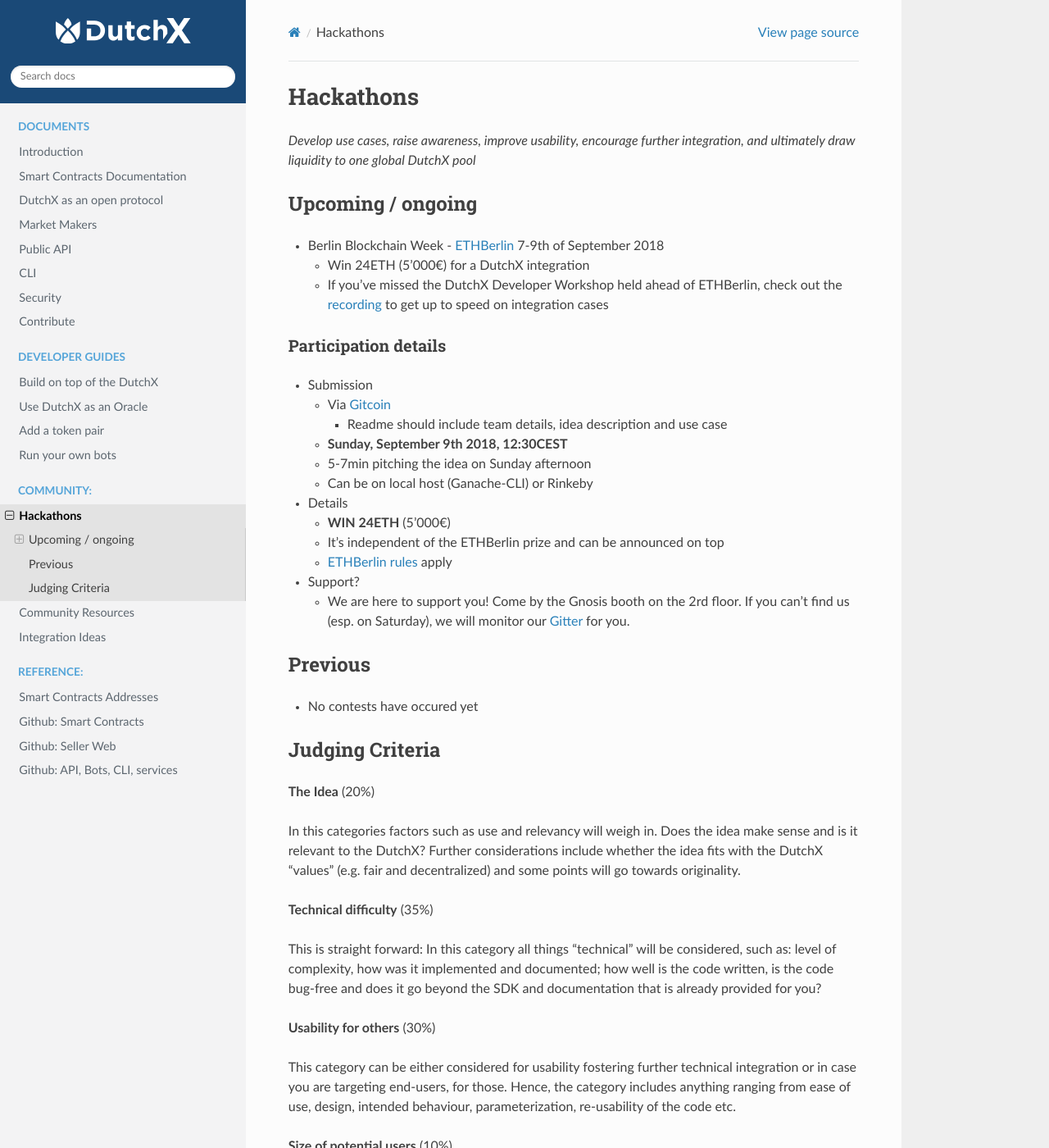
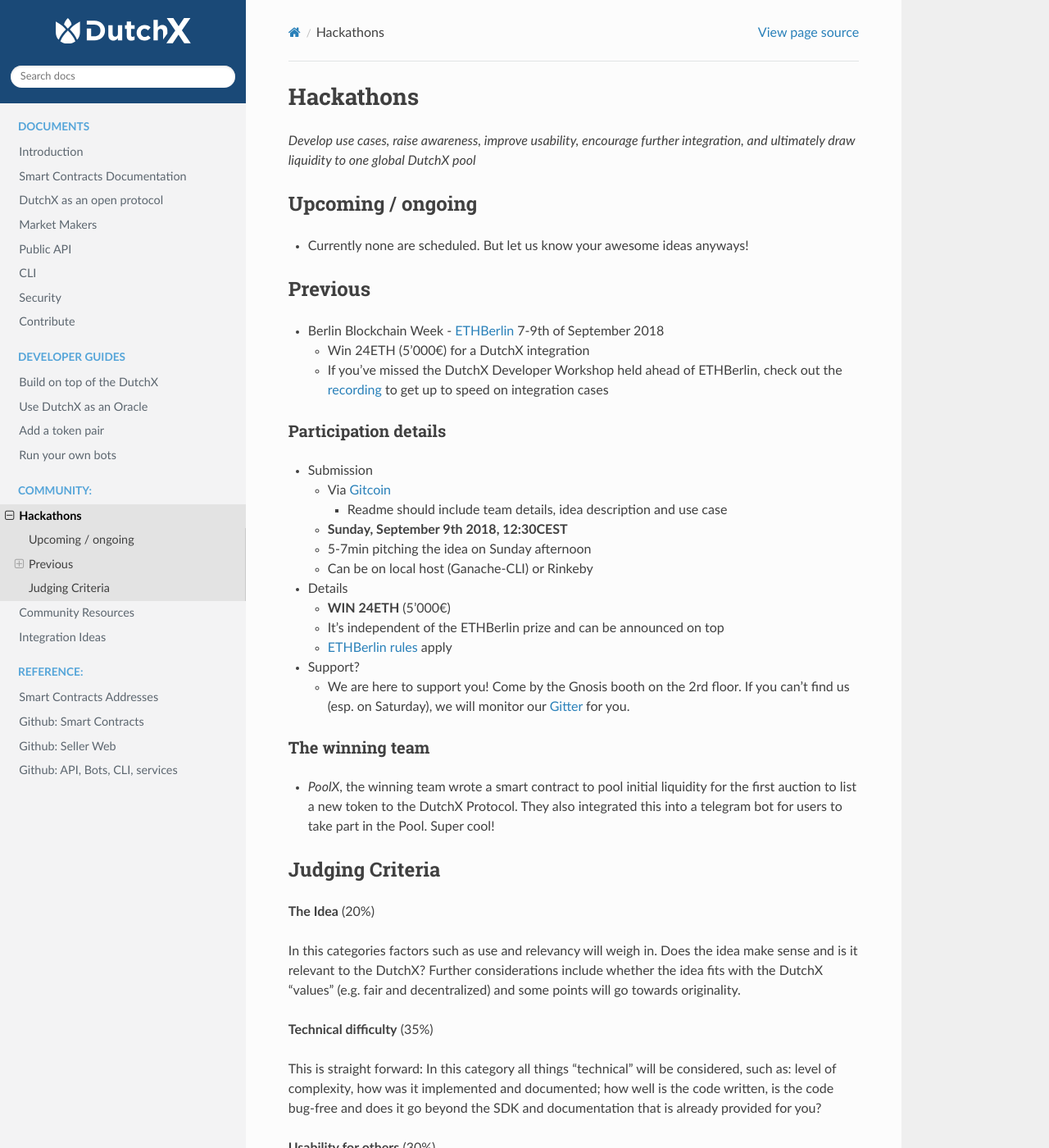
Before and after one commit to gnosis/dx-docs, a Sphinx documentation site: the page built from source/hackathons.md, in a window 1280 px wide and 1400 px high. Shown: the whole window at 82% size. Built offline with Sphinx 7.4.7 and the Read the Docs theme 2.0.0, drawn with Linux system fonts in a browser that asks for light colours.

Commit message:
Update hackathons.md

```diff
--- a/source/hackathons.md
+++ b/source/hackathons.md
@@ -2,6 +2,10 @@
 *Develop use cases, raise awareness, improve usability, encourage further integration, and ultimately draw liquidity to one global DutchX pool*
 
 ## Upcoming / ongoing
+- Currently none are scheduled. But let us know your awesome ideas anyways!
+
+## Previous
+
 - Berlin Blockchain Week - [ETHBerlin](https://ethberlin.com/) 7-9th of September 2018
     - Win 24ETH (5'000€) for a DutchX integration
     - If you've missed the DutchX Developer Workshop held ahead of ETHBerlin, check out the [recording](https://www.youtube.com/watch?v=ctBRuewslbI) to get up to speed on integration cases
@@ -21,9 +25,9 @@
    - We are here to support you! Come by the Gnosis booth on the 2rd floor.
    If you can't find us (esp. on Saturday), we will monitor our [Gitter](https://gitter.im/gnosis/DutchX) for you.
 
+### The winning team
+- *PoolX*, the winning team wrote a smart contract to pool initial liquidity for the first auction to list a new token to the DutchX Protocol. They also integrated this into a telegram bot for users to take part in the Pool. Super cool!
 
-## Previous
-- No contests have occured yet
 
 ## Judging Criteria
 
```
